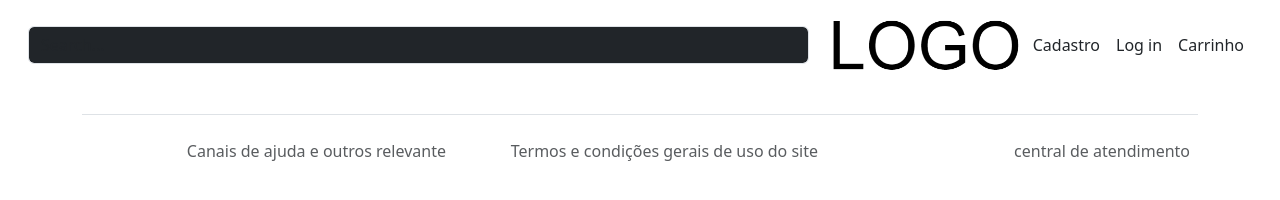
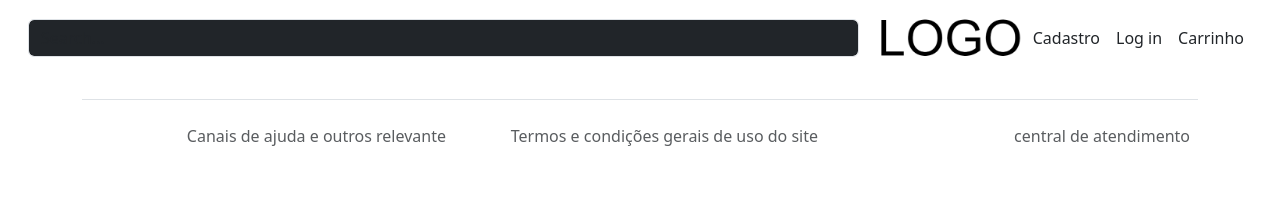
Before and after one commit to Henripredo40/Front-end, a plain HTML site: page Projeto2/index.html in a window 1280 px wide. Drawn offline with nearby package versions, Linux system fonts and the light colour scheme.

Commit message:
Update index.html

```diff
--- a/Projeto2/index.html
+++ b/Projeto2/index.html
@@ -23,7 +23,7 @@
 
             <!--Botar caminho para pagina inicial-->
             <a href="/" class="d-flex align-items-center mb-2 mb-lg-0 text-white text-decoration-none">
-                <img src="assets/img/logo.png" width="200px">
+                <img src="assets/img/logo.png" width="150px">
             </a>
 
 
```
